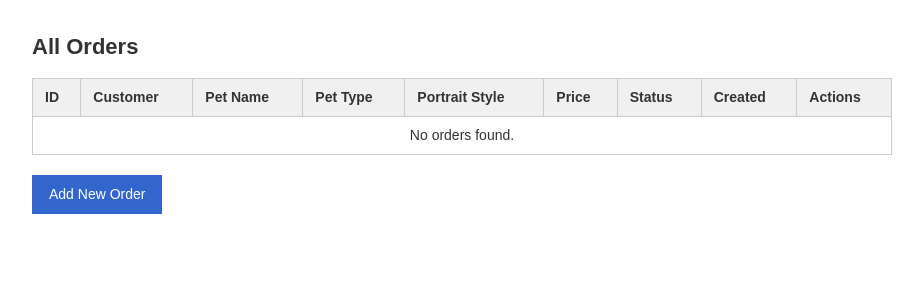
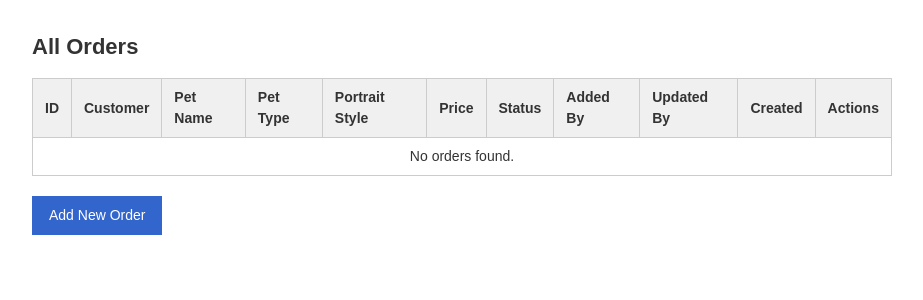
Before and after one commit to Froztss/Pet-Portrait-Prints, a PHP site: page /orders/view_orders.php in a window 1280 px wide. Shown: the part 102-402 px from the top of the page, without its empty margins (178-1101 px from the left). Run offline with PHP 8.4, Linux system fonts and the light colour scheme; the visitor is signed in with stand-in values (Sample User, id 1); data that the repository does not hold is empty.

Commit message:
orders: add requireAuth() and track added_by/updated_by on CRUD operations, display in view table

```diff
--- a/orders/delete_order.php
+++ b/orders/delete_order.php
@@ -1,5 +1,6 @@
 <?php
 require_once __DIR__ . '/../includes/db_connect.php';
+requireAuth();
 
 // Get order ID from URL
 $id = $_GET['id'] ?? 0;
--- a/orders/edit_order.php
+++ b/orders/edit_order.php
@@ -1,5 +1,6 @@
 <?php
 require_once __DIR__ . '/../includes/db_connect.php';
+requireAuth();
 
 // Dropdown choices
 $petTypes = ['Dog', 'Cat', 'Rabbit', 'Bird', 'Hamster', 'Guinea Pig', 'Horse', 'Reptile', 'Other'];
@@ -96,10 +97,10 @@ if ($_SERVER['REQUEST_METHOD'] === 'POST') {
     try {
         $stmt = $pdo->prepare("
             UPDATE pet_portrait_orders
-            SET customer_id = ?, pet_name = ?, pet_type = ?, portrait_style = ?, price = ?, order_status = ?
+            SET customer_id = ?, pet_name = ?, pet_type = ?, portrait_style = ?, price = ?, order_status = ?, updated_by = ?
             WHERE order_id = ?
         ");
-        $stmt->execute([$customerId, $petName, $petType, $portraitStyle, $price, $orderStatus, $id]);
+        $stmt->execute([$customerId, $petName, $petType, $portraitStyle, $price, $orderStatus, currentUserId(), $id]);
         setFlash('success', 'Order #' . $id . ' updated: ' . htmlspecialchars($petName, ENT_QUOTES, 'UTF-8'));
         header('Location: view_orders.php');
         exit;
--- a/orders/view_orders.php
+++ b/orders/view_orders.php
@@ -1,4 +1,7 @@
-<?php require_once __DIR__ . '/../includes/header.php'; ?>
+<?php
+require_once __DIR__ . '/../includes/header.php';
+requireAuth();
+?>
 
 <h2>All Orders</h2>
 
@@ -15,23 +18,27 @@
             <th>Portrait Style</th>
             <th>Price</th>
             <th>Status</th>
+            <th>Added By</th>
+            <th>Updated By</th>
             <th>Created</th>
             <th>Actions</th>
         </tr>
     </thead>
     <tbody>
         <?php
-        // Get all orders with customer name
+        // Get all orders with customer name and user info
         $stmt = $pdo->query("
-            SELECT o.*, c.customer_name
+            SELECT o.*, c.customer_name, u1.username AS added_by_name, u2.username AS updated_by_name
             FROM pet_portrait_orders o
             JOIN customers c ON o.customer_id = c.customer_id
+            LEFT JOIN users u1 ON o.added_by = u1.user_id
+            LEFT JOIN users u2 ON o.updated_by = u2.user_id
             ORDER BY o.order_id DESC
         ");
         $orders = $stmt->fetchAll();
 
         if (count($orders) === 0) {
-            echo '<tr><td colspan="9" class="text-center">No orders found.</td></tr>';
+            echo '<tr><td colspan="11" class="text-center">No orders found.</td></tr>';
         }
 
         foreach ($orders as $order) {
@@ -44,6 +51,8 @@
             echo '<td>' . escape($order['portrait_style']) . '</td>';
             echo '<td>' . escape(number_format($order['price'], 2)) . '</td>';
             echo '<td>' . escape($order['order_status']) . '</td>';
+            echo '<td>' . escape($order['added_by_name'] ?? 'N/A') . '</td>';
+            echo '<td>' . escape($order['updated_by_name'] ?? 'N/A') . '</td>';
             echo '<td>' . escape($order['created_at']) . '</td>';
             echo '<td class="action-links">';
             echo '<a class="link" href="edit_order.php?id=' . escape($order['order_id']) . '">Edit</a>';
```
Also changed, not shown: orders/add_order.php (+4 -3 lines).
